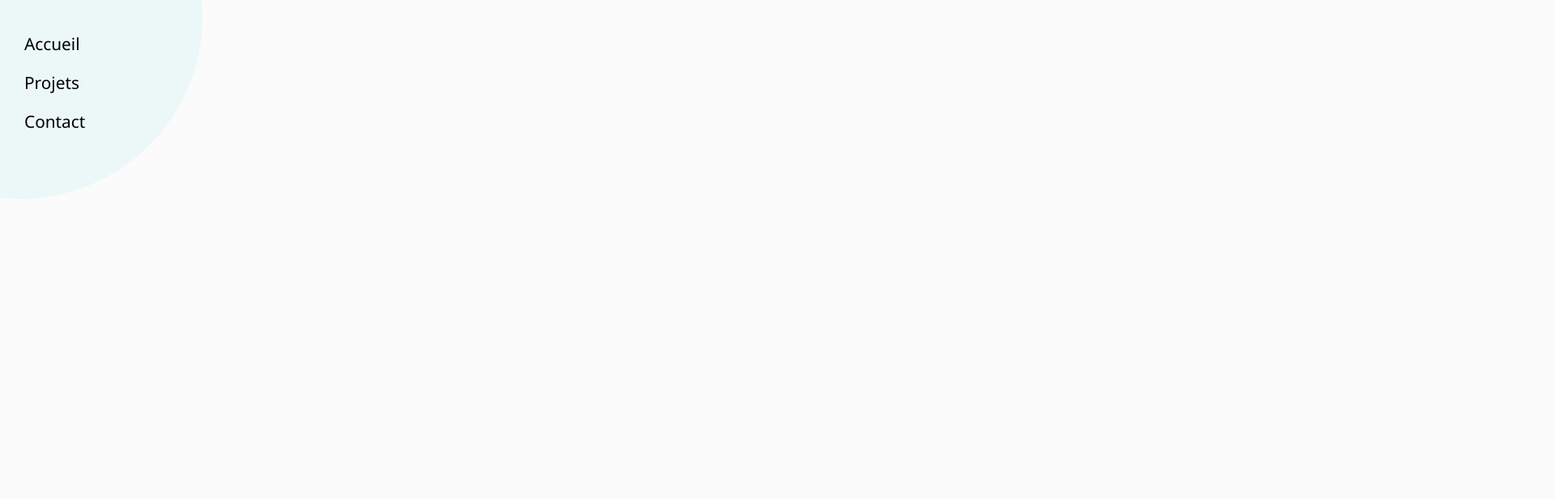
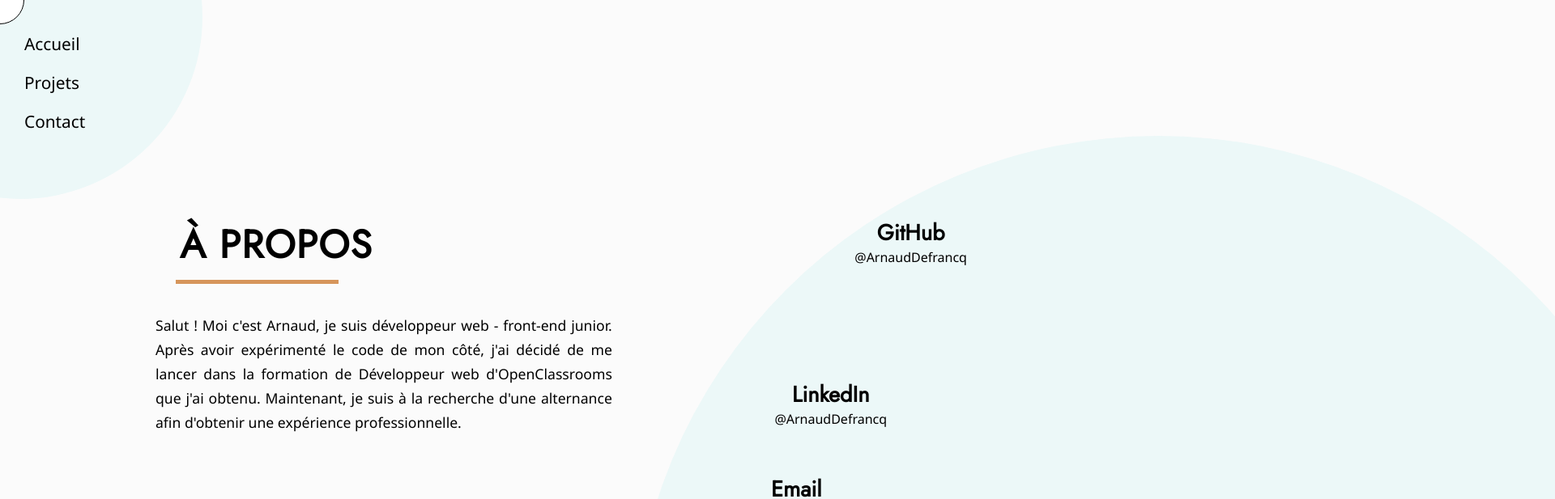
Before and after one commit to ArnaudDefrancq/portfolio_2.0, a React (Create React App) app: page /contact in a window 1280 px wide. Shown: the top 617 px of the page at 81% size, 1920 px wide, since content can reach past the window. Built offline with nearby package versions, Linux system fonts and the light colour scheme.

Commit message:
Fin de la page contact

```diff
--- a/src/pages/Contact.js
+++ b/src/pages/Contact.js
@@ -1,12 +1,51 @@
 import React from "react";
 import Navigation from "../components/navigations/Navigation";
+import Mouse from "../components/Mouse";
+import { NavLink } from "react-router-dom";
 
 const Contact = () => {
   return (
     <>
+      <Mouse />
       <header>
         <Navigation />
       </header>
+      <main className="contact-main">
+        <div className="about-me-container">
+          <h1 className="about-me-title">à propos</h1>
+          <p className="about-me-content">
+            Salut ! Moi c'est Arnaud, je suis développeur web - front-end
+            junior. Après avoir expérimenté le code de mon côté, j'ai décidé de
+            me lancer dans la formation de Développeur web d'OpenClassrooms que
+            j'ai obtenu. Maintenant, je suis à la recherche d'une alternance
+            afin d'obtenir une expérience professionnelle.
+          </p>
+        </div>
+        <div className="contact-container">
+          <div className="contact-items-container github-item">
+            <h3 className="contact-items-title">GitHub</h3>
+            <NavLink
+              to="https://github.com/ArnaudDefrancq"
+              className="contact-items-content hover"
+            >
+              @ArnaudDefrancq
+            </NavLink>
+          </div>
+          <div className="contact-items-container">
+            <h3 className="contact-items-title">LinkedIn</h3>
+            <NavLink
+              to="https://www.linkedin.com/in/arnaud-defrancq/"
+              className="contact-items-content hover"
+            >
+              @ArnaudDefrancq
+            </NavLink>
+          </div>
+          <div className="contact-items-container email-item">
+            <h3 className="contact-items-title">Email</h3>
+            <p className="contact-items-content">contact@arnaud-defrancq.fr</p>
+          </div>
+        </div>
+      </main>
     </>
   );
 };
--- /dev/null
+++ b/src/styles/components/Contact.scss
@@ -0,0 +1,73 @@
+.contact-main {
+  margin-top: 5%;
+  display: flex;
+  z-index: 2;
+}
+
+.about-me-container {
+  z-index: 2;
+  margin-left: 15%;
+
+  & .about-me-title {
+    text-transform: uppercase;
+    font-size: 3em;
+    letter-spacing: 1.3px;
+    padding: 0 0 50px 30px;
+    position: relative;
+
+    &::after {
+      position: absolute;
+      content: "";
+      width: 25%;
+      height: 5px;
+      background: $color-03;
+      bottom: 30%;
+      left: 25px;
+    }
+  }
+  & .about-me-content {
+    font-size: 1.1em;
+    width: 70%;
+    text-align: justify;
+    line-height: 30px;
+  }
+}
+
+.contact-container {
+  position: relative;
+  display: grid;
+  width: 70%;
+  grid-template-rows: repeat(3, 200px);
+  &::after {
+    position: absolute;
+    content: "";
+    height: 1300px;
+    width: 1300px;
+    border-radius: 50%;
+    top: -100px;
+    right: -800px;
+    background: $color-01;
+    z-index: -2;
+  }
+
+  & .contact-items-container {
+    display: flex;
+    flex-direction: column;
+    align-items: center;
+    width: 20%;
+    & .contact-items-title {
+      font-size: 1.7em;
+    }
+  }
+
+  & .github-item {
+    margin-left: 35%;
+  }
+
+  & .email-item {
+    position: absolute;
+    bottom: 50%;
+    width: 50%;
+    left: -30%;
+  }
+}
--- a/src/styles/index.scss
+++ b/src/styles/index.scss
@@ -4,3 +4,4 @@
 @import "./components/NavigationGeneral.scss";
 @import "./components/Intro.scss";
 @import "./components/NavigationAllProject.scss";
+@import "./components/Contact.scss";
```
